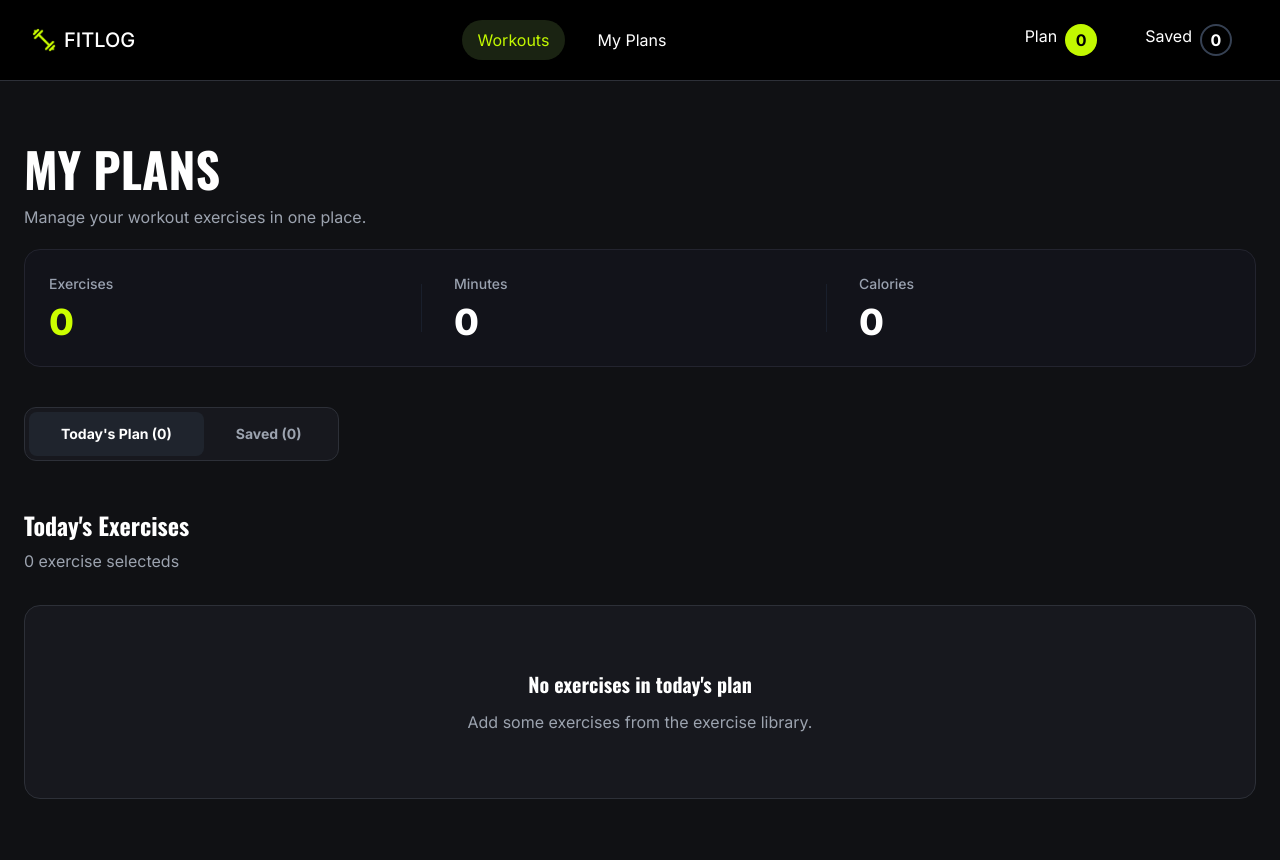
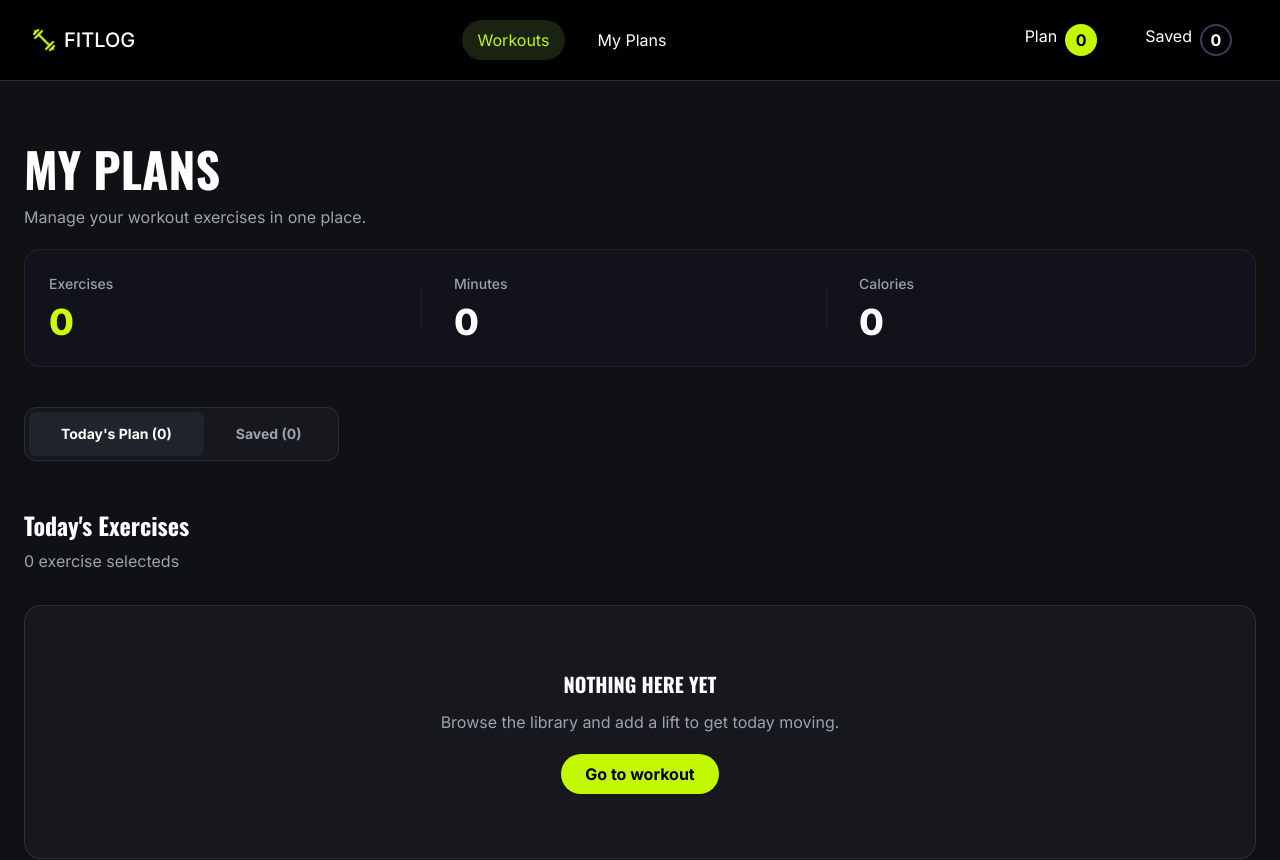
Before and after one commit to mayeendu/B14-A6-FitLog, a Next.js app: page /plans in a window 1280 px wide. Shown: the top 860 px of the page. Built offline with nearby package versions, Linux system fonts and the light colour scheme.

Commit message:
My Plan Page Button Update

```diff
--- a/src/app/plans/page.tsx
+++ b/src/app/plans/page.tsx
@@ -3,6 +3,7 @@
 import { useState } from "react";
 import { useFitness } from "@/context/FitnessContext";
 import PlanExerciseCard from "@/components/exercises/PlanExerciseCard";
+import Link from "next/dist/client/link";
 
 const PlansPage = () => {
   const {
@@ -13,6 +14,8 @@ const PlansPage = () => {
     removeFromSaved,
     toggleCompleted,
   } = useFitness();
+
+
 
   const [activeTab, setActiveTab] = useState<"today" | "saved">("today");
 
@@ -89,8 +92,7 @@ const PlansPage = () => {
             <button
               type="button"
               onClick={() => setActiveTab("today")}
-              className={`rounded-lg px-5 py-3 text-sm font-bold transition sm:px-8 ${
-                activeTab === "today"
+              className={`rounded-lg px-5 py-3 text-sm font-bold transition sm:px-8 ${activeTab === "today"
                 ? "bg-[#1F242D] text-white"
                 : "text-[#9ca3af] hover:text-white"
                 }`}
@@ -102,8 +104,7 @@ const PlansPage = () => {
             <button
               type="button"
               onClick={() => setActiveTab("saved")}
-              className={`rounded-lg px-5 py-3 text-sm font-bold transition sm:px-8 ${
-                activeTab === "saved"
+              className={`rounded-lg px-5 py-3 text-sm font-bold transition sm:px-8 ${activeTab === "saved"
                 ? "bg-[#1F242D] text-White"
                 : "text-[#9ca3af] hover:text-white"
                 }`}
@@ -148,13 +149,20 @@ const PlansPage = () => {
           <div className="mt-8 rounded-2xl border border-[#2d3038] bg-[#17181e] px-6 py-16 text-center">
             <h3 className="text-xl font-bold">
               {activeTab === "today"
-                ? "No exercises in today's plan"
+                ? "NOTHING HERE YET"
                 : "No saved exercises"}
             </h3>
 
             <p className="mt-3 text-[#9ca3af] font-inter">
-              Add some exercises from the exercise library.
-            </p>
+              Browse the library and add a lift to get today moving.            </p>
+            <Link
+              href="/">
+              <button type="button"
+                className="cursor-pointer rounded-full mt-5 bg-brand-secondary px-6 py-2 font-bold text-black transition hover:bg-[#d4ff38]"
+              >
+                {`Go to workout`}
+              </button>
+            </Link>
           </div>
         )}
       </div>
```
Also changed, not shown: src/components/exercises/PlanExerciseCard.tsx (+5 -6 lines). Lines whose indentation alone changed are shown as unchanged.
